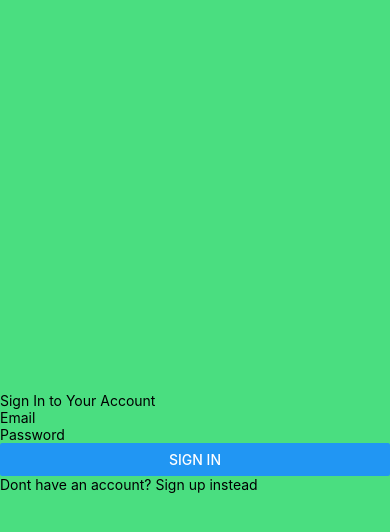
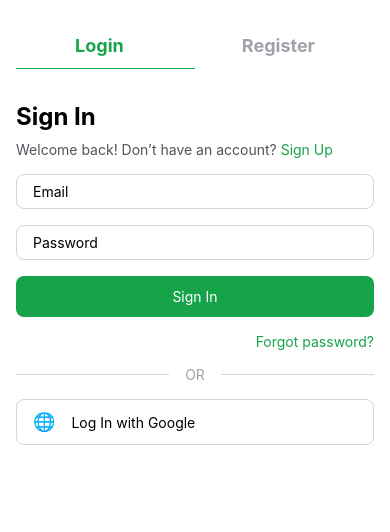
Before and after one commit to ThanhB/PRM-Shoping, a React Native app: screen /Signin in a window 390 px wide. Shown: the top 532 px of the page. Built offline with nearby package versions, Linux system fonts and the light colour scheme.

Commit message:
UI for login/register screen

```diff
--- a/components/AuthForm.js
+++ b/components/AuthForm.js
@@ -1,14 +1,20 @@
-import React, { useState } from "react";
-import { Button, StyleSheet, Text, TextInput } from "react-native";
+import React, { useContext, useState } from "react";
+import { ActivityIndicator, StyleSheet, Text, TextInput, TouchableOpacity } from "react-native";
+import { Context as AuthContext } from "../context/AuthContext";
 
-const AuthForm = ({ headerText, errorMessage, onSubmit, submitButtonText }) => {
+const AuthForm = ({ errorMessage, onSubmit, submitButtonText }) => {
+  const { state } = useContext(AuthContext);
   const [email, setEmail] = useState("");
   const [password, setPassword] = useState("");
 
   return (
     <>
-      <Text>{headerText}</Text>
+      {errorMessage ? (
+        <TextInput style={styles.errorMessage}>{errorMessage}</TextInput>
+      ) : null}
+
       <TextInput
+        className="border border-zinc-300 rounded-lg px-4 py-2 mt-4"
         placeholder="Email"
         value={email}
         onChangeText={setEmail}
@@ -16,6 +22,7 @@ const AuthForm = ({ headerText, errorMessage, onSubmit, submitButtonText }) => {
         autoCorrect={false}
       />
       <TextInput
+        className="border border-zinc-300 rounded-lg px-4 py-2 mt-4"
         secureTextEntry
         placeholder="Password"
         value={password}
@@ -23,13 +30,18 @@ const AuthForm = ({ headerText, errorMessage, onSubmit, submitButtonText }) => {
         autoCapitalize="none"
         autoCorrect={false}
       />
-      {errorMessage ? (
-        <TextInput style={styles.errorMessage}>{errorMessage}</TextInput>
-      ) : null}
-      <Button
-        title={submitButtonText}
+
+      <TouchableOpacity
+        className="bg-green-600 rounded-lg px-4 py-3 mt-4"
         onPress={() => onSubmit({ email, password })}
-      />
+        disabled={state.loading}
+      >
+        {state.loading ? (
+          <ActivityIndicator size="small" color="#fff" />
+        ) : (
+          <Text className="text-white text-center">{submitButtonText}</Text>
+        )}
+      </TouchableOpacity>
     </>
   );
 };
--- a/context/AuthContext.js
+++ b/context/AuthContext.js
@@ -6,13 +6,16 @@ import { errorParser } from "../api/error";
 
 const authReducer = (state, action) => {
   switch (action.type) {
+    case "loading":
+      return { ...state, loading: true };
     case "add_error":
-      return { ...state, errorMessage: action.payload };
+      return { ...state, errorMessage: action.payload, loading: false };
     case "signin":
       return {
         errorMessage: "",
         token: action.payload.access_token,
         user: action.payload.user,
+        loading: false,
       };
     case "clear_error_message":
       return { ...state, errorMessage: "" };
@@ -41,6 +44,7 @@ const signup =
   (dispatch) =>
   async ({ email, password }) => {
     try {
+      dispatch({ type: "loading" });
       await apiInstance.post("/auth/register", { email, password });
 
       const response = await apiInstance.post("/auth/login", {
@@ -66,6 +70,7 @@ const signin =
   async ({ email, password }) => {
     // console.log(email, password);
     try {
+      dispatch({ type: "loading" });
       const response = await apiInstance.post("/auth/login", {
         email,
         password,
@@ -91,5 +96,5 @@ const signout = (dispatch) => async () => {
 export const { Provider, Context } = createDataContext(
   authReducer,
   { signin, signout, signup, clearErrorMessage, tryLocalSignin },
-  { token: null, errorMessage: "", user: null }
+  { token: null, errorMessage: "", user: null, loading: false }
 );
--- a/screens/SigninScreen.js
+++ b/screens/SigninScreen.js
@@ -1,5 +1,5 @@
 import React, { useCallback, useContext } from "react";
-import { StyleSheet, View } from "react-native";
+import { ScrollView, Text, TouchableOpacity, View } from "react-native";
 import AuthForm from "../components/AuthForm";
 import { Link, useFocusEffect } from "@react-navigation/native";
 import { Context as AuthContext } from "../context/AuthContext";
@@ -14,26 +14,49 @@ const SigninScreen = () => {
   );
 
   return (
-    <View className="flex-1 bg-green-400 justify-center pt-10">
+    <ScrollView className="flex-1 bg-white p-4">
+      <View className="flex-row justify-around items-center mt-4">
+        <Link to={{ screen: "Signin" }}>
+          <Text className="text-lg font-bold text-green-600">Login</Text>
+        </Link>
+        <Link to={{ screen: "Signup" }}>
+          <Text className="text-lg font-bold text-zinc-400">Register</Text>
+        </Link>
+      </View>
+      <View className="border-b border-green-600 w-1/2 mt-2" />
+
+      <Text className="text-2xl font-bold mt-8">Sign In</Text>
+      <Text className="text-zinc-600 mt-2">
+        Welcome back! Don’t have an account?{" "}
+        <Link to={{ screen: "Signup" }}>
+          <Text className="text-green-600">Sign Up</Text>
+        </Link>
+      </Text>
+
       <AuthForm
-        headerText="Sign In to Your Account"
         errorMessage={state.errorMessage}
         onSubmit={signin}
         submitButtonText="Sign In"
       />
-      <Link to={{ screen: "Signup" }}>
-        Dont have an account? Sign up instead
-      </Link>
-    </View>
+
+      <View className="flex-row items-center mt-4">
+        <TouchableOpacity className="ml-auto">
+          <Text className="text-green-600">Forgot password?</Text>
+        </TouchableOpacity>
+      </View>
+
+      <View className="flex-row items-center mt-4">
+        <View className="flex-1 border-b border-zinc-300" />
+        <Text className="mx-4 text-zinc-400">OR</Text>
+        <View className="flex-1 border-b border-zinc-300" />
+      </View>
+
+      <TouchableOpacity className="flex-row items-center border border-zinc-300 rounded-lg px-4 py-2 mt-4">
+        <Text className="text-lg">🌐</Text>
+        <Text className="ml-4">Log In with Google</Text>
+      </TouchableOpacity>
+    </ScrollView>
   );
 };
 
-const styles = StyleSheet.create({
-  container: {
-    flex: 1,
-    justifyContent: "center",
-    marginBottom: 250,
-  },
-});
-
 export default SigninScreen;
--- a/screens/SignupScreen.js
+++ b/screens/SignupScreen.js
@@ -1,6 +1,12 @@
 import { Link, useFocusEffect } from "@react-navigation/native";
 import React, { useCallback, useContext } from "react";
-import { StyleSheet, View } from "react-native";
+import {
+  ScrollView,
+  StyleSheet,
+  Text,
+  TouchableOpacity,
+  View,
+} from "react-native";
 import AuthForm from "../components/AuthForm";
 import { Context as AuthContext } from "../context/AuthContext";
 
@@ -14,17 +20,42 @@ const SignupScreen = () => {
   );
 
   return (
-    <View style={styles.container}>
+    <ScrollView className="flex-1 bg-white p-4">
+      <View className="flex-row justify-around items-center mt-4">
+        <Link to={{ screen: "Signin" }}>
+          <Text className="text-lg font-bold text-zinc-400">Login</Text>
+        </Link>
+        <Link to={{ screen: "Signup" }}>
+          <Text className="text-lg font-bold text-green-600">Register</Text>
+        </Link>
+      </View>
+      <View className="border-b border-green-600 w-1/2 mt-2 ml-auto" />
+
+      <Text className="text-2xl font-bold mt-8">Sign Up</Text>
+      <Text className="text-zinc-600 mt-2">
+        Already have an account?{" "}
+        <Link to={{ screen: "Signin" }}>
+          <Text className="text-green-600">Sign in instead!</Text>
+        </Link>
+      </Text>
+
       <AuthForm
-        headerText="Sign Up for Tracker"
         errorMessage={state.errorMessage}
         submitButtonText="Sign Up"
         onSubmit={signup}
       />
-      <Link to={{ screen: "Signin" }}>
-        Already have an account? Sign in instead!
-      </Link>
-    </View>
+
+      <View className="flex-row items-center mt-4">
+        <View className="flex-1 border-b border-zinc-300" />
+        <Text className="mx-4 text-zinc-400">OR</Text>
+        <View className="flex-1 border-b border-zinc-300" />
+      </View>
+
+      <TouchableOpacity className="flex-row items-center border border-zinc-300 rounded-lg px-4 py-2 mt-4">
+        <Text className="text-lg">🌐</Text>
+        <Text className="ml-4">Log In with Google</Text>
+      </TouchableOpacity>
+    </ScrollView>
   );
 };
 
```
